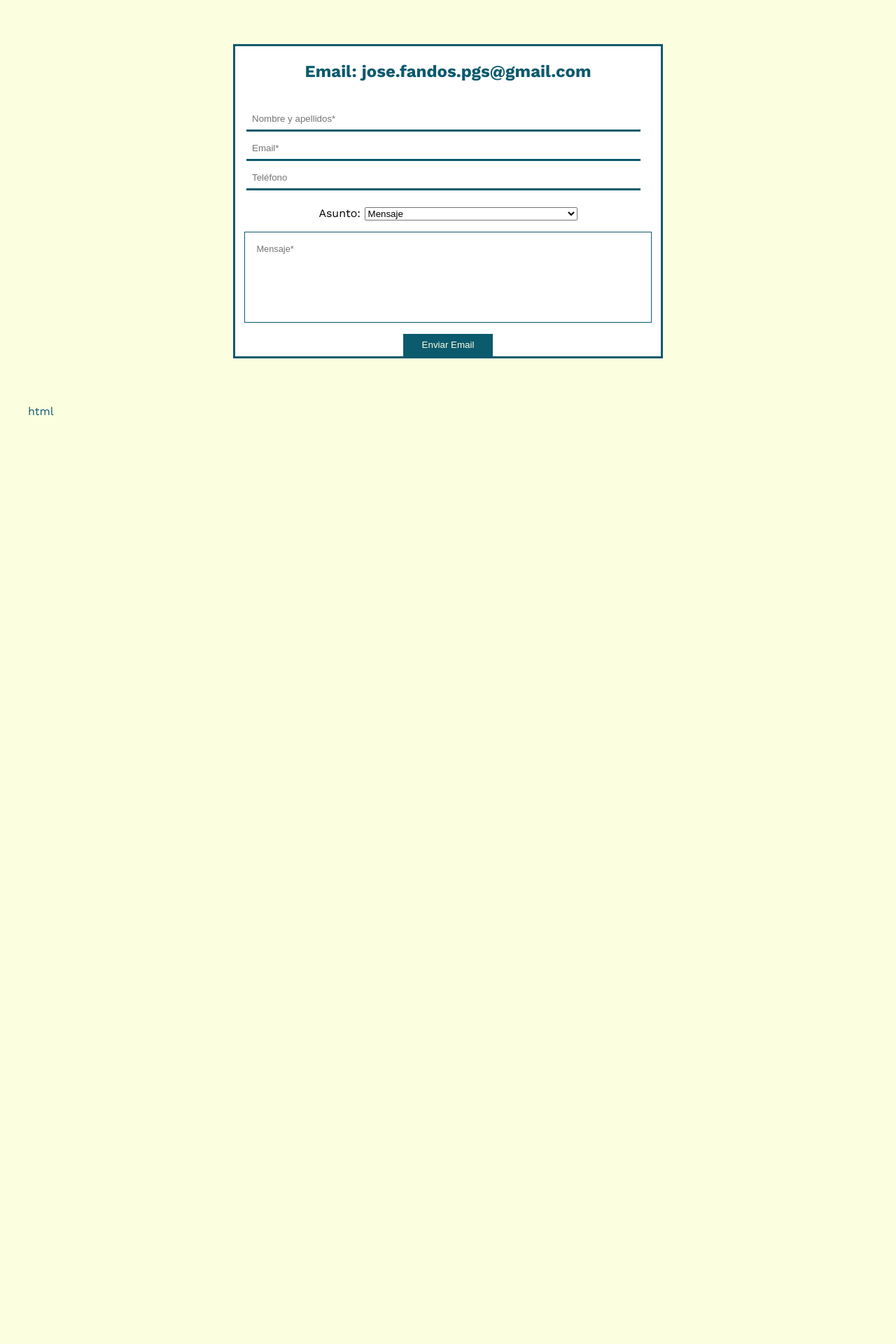
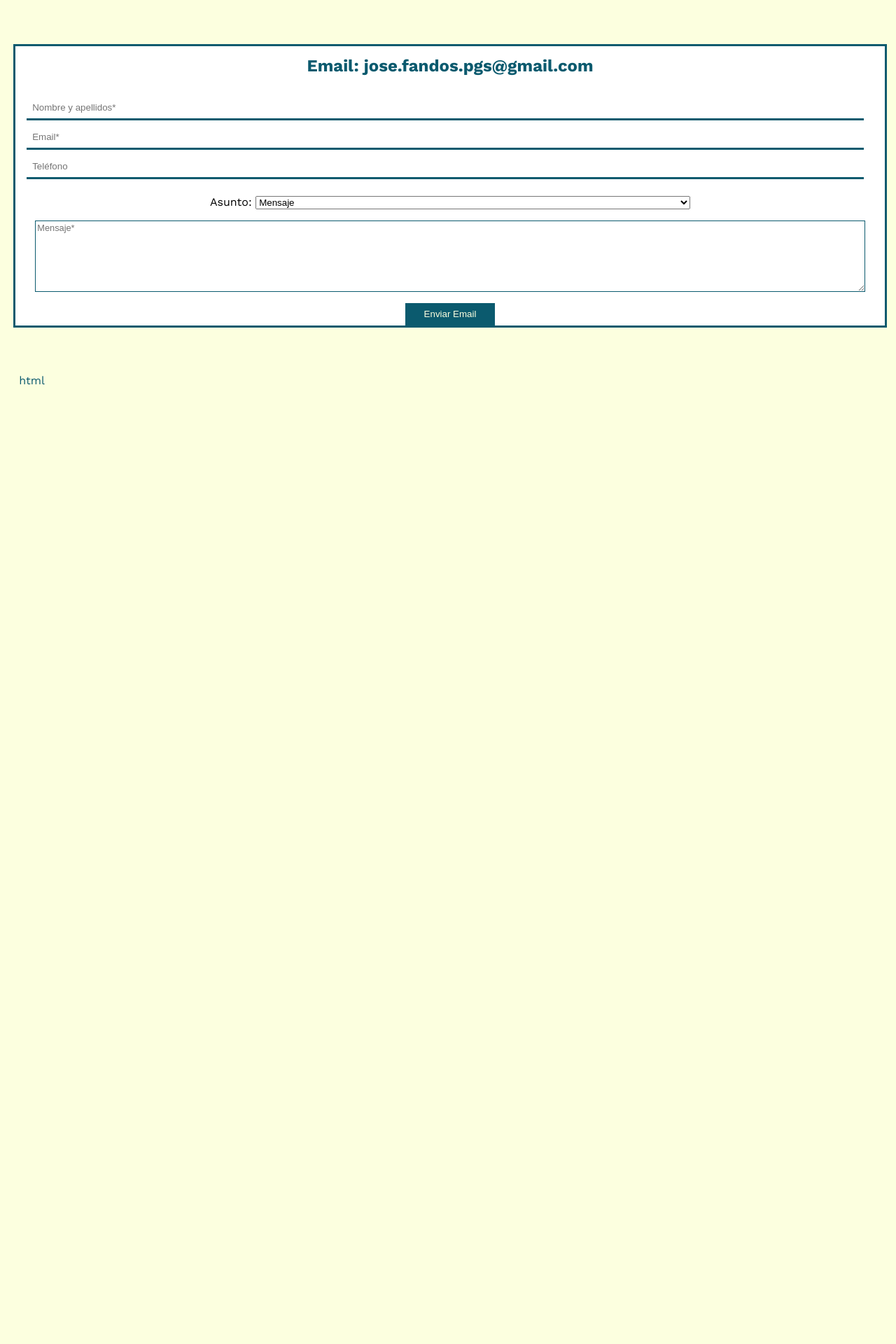
Before and after one commit to Joseolezi/Joseolezi.github.io, a PHP site: page / in a window 1280 px wide. Shown: the part 2976-4896 px from the top of the page at 70% size. After the commit the page ends 3526 px from the top, so only its background shows below. Run offline with PHP 8.4, Linux system fonts and the light colour scheme.

Commit message:
Update style.css

```diff
--- a/style.css
+++ b/style.css
@@ -470,8 +470,8 @@ li {
 
 .sec2 {
     scroll-margin-top: 8rem;
-    margin-left: 1rem;
-    margin-right: 1rem;
+    margin-left: 0.2rem;
+    margin-right: 0.2rem;
     margin-top: 1rem;
     margin-bottom: 1rem;
     padding: 1rem;
@@ -505,7 +505,7 @@ max-height: none;
 .formContainer {
     background-color: white                                                                          ;
     border: 0.2rem solid var(--primary-txt-color);
-    width: 50%;
+    width: 100%;
     margin: 4rem auto;
     padding: 0rem;
     overflow: clip;
@@ -515,14 +515,14 @@ max-height: none;
 .formContainer h3 {
     color: var(--primary-txt-color);
     padding-top: 0rem;
-    margin: rem auto;
+    margin: 1rem auto;
 }
 .formContainer input {
     margin-top: 0.5rem;
     margin-bottom: 0.5rem;
     margin-left: 1rem;
     margin-right: 1rem;
-    width: 90%;
+    width: 95%;
     padding: 0.5rem;
     border: none;
     border-bottom: 0.2rem solid var(--primary-txt-color);
@@ -536,14 +536,18 @@ max-height: none;
     cursor: pointer;
 }
 .formContainer textarea {
-    width: 90%;
+    width: 95%;
     height: 6rem;
-    margin: 1rem auto;
-    padding: 1rem;
+    margin-top: 1rem;
+    margin-bottom: 1rem;
+    margin-left: 0.5rem;
+    margin-right: 0.5rem;
+    padding: none;
     border-color: var(--primary-txt-color);
     font-family: Arial, Helvetica, sans-serif;
     font-size: 0.8em;
-    resize: none;
+
+
 }
 .formContainer p {
     font-family: Arial, Helvetica, sans-serif;
```
Lines whose indentation alone changed are shown as unchanged.
